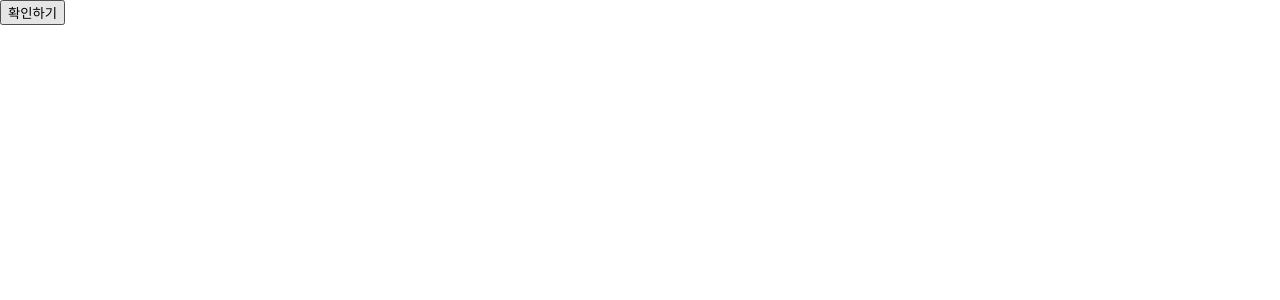
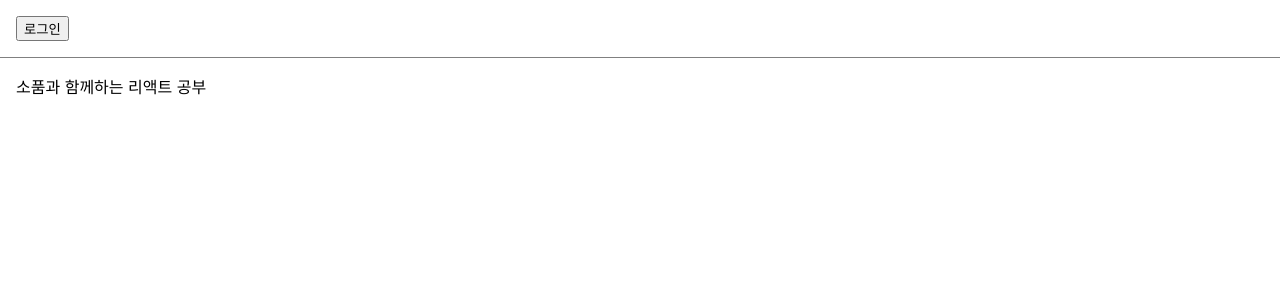
Before and after one commit to qhrdmaaksen/firstMeetReact, a React (Create React App) app: page / in a window 1280 px wide. Shown: the top 300 px of the page. Built offline with nearby package versions, Linux system fonts and the light colour scheme.

Commit message:
feat: 로그인 상태 툴바 기능 추가

```diff
--- a/src/index.js
+++ b/src/index.js
@@ -10,6 +10,7 @@
 import Accommodate from "./lecture07CustomHook/Accommodate";
 import ConfirmButtonClass from "./lecture08ClickEvent/ConfirmButtonClass";
 import ConfirmButtonFunction from "./lecture08ClickEvent/ConfirmButtonFunction";
+import LandingPage from "./lecture09loginStateToolbar/LandingPage";
 
 /*const root = ReactDOM.createRoot(document.getElementById('root'));
 root.render(
@@ -17,11 +18,20 @@
     <Library />
   </React.StrictMode>
 );*/
+/*
 
 // button click event function component test
 ReactDOM.render(
   <React.StrictMode>
     <ConfirmButtonFunction />
+  </React.StrictMode>,
+  document.getElementById("root")
+);
+*/
+
+ReactDOM.render(
+  <React.StrictMode>
+    <LandingPage />
   </React.StrictMode>,
   document.getElementById("root")
 );
--- /dev/null
+++ b/src/lecture09loginStateToolbar/LandingPage.jsx
@@ -0,0 +1,25 @@
+import {useState} from "react";
+import Toolbar from "./Toolbar";
+
+const LandingPage = (props) => {
+	const [isLoggedIn, setIsLoggedIn] = useState(false)
+
+	const onClickLogin = () => {
+		setIsLoggedIn(true)
+	}
+
+	const onClickLogout = () => {
+		setIsLoggedIn(false)
+	}
+
+	return (
+			<div>
+				<Toolbar isLoggedIn={isLoggedIn}
+				onClickLogin={onClickLogin}
+								 onClickLogout={onClickLogout}
+				/>
+				<div style={{padding:16}}>소품과 함께하는 리액트 공부</div>
+			</div>
+	)
+}
+export default LandingPage;
--- /dev/null
+++ b/src/lecture09loginStateToolbar/Toolbar.jsx
@@ -0,0 +1,25 @@
+import React from 'react'
+
+const styles = {
+	wrapper: {
+		padding: 16,
+		display: 'flex',
+		flexDirection: 'row',
+		borderBottom: "1px solid grey",
+	},
+	greeting: {
+		marginRight: 8,
+	}
+}
+
+const Toolbar = (props) => {
+	const {isLoggedIn, onClickLogin, onClickLogout} = props
+	return (
+			<div style={styles.wrapper}>
+				{isLoggedIn && <span style={styles.greeting}>환영합니다.</span>}
+				{isLoggedIn ? <button onClick={onClickLogout}>로그아웃</button>
+				:<button onClick={onClickLogin}>로그인</button>}
+			</div>
+	)
+}
+export default Toolbar
```
